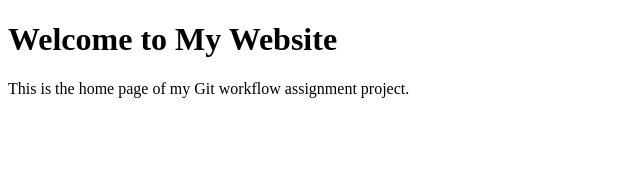
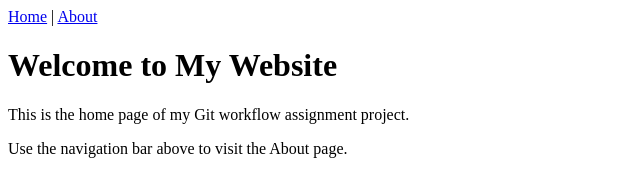
Before and after one commit to tirth-alt/git-workflow-assignment, a plain HTML site: page index.html in a window 1280 px wide. Shown: the whole page, without its empty margins (0-640 px from the left). Drawn offline with Linux system fonts and the light colour scheme.

Commit message:
Update index.html: add navigation bar and welcome note

```diff
--- a/index.html
+++ b/index.html
@@ -5,7 +5,12 @@
   <title>Home | Tirth Shah</title>
 </head>
 <body>
+  <nav>
+    <a href="index.html">Home</a> |
+    <a href="about.html">About</a>
+  </nav>
   <h1>Welcome to My Website</h1>
   <p>This is the home page of my Git workflow assignment project.</p>
+  <p>Use the navigation bar above to visit the About page.</p>
 </body>
 </html>
```
